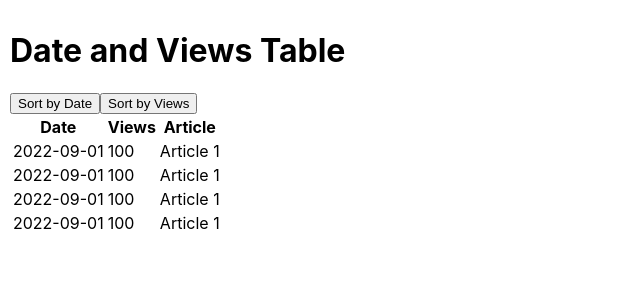
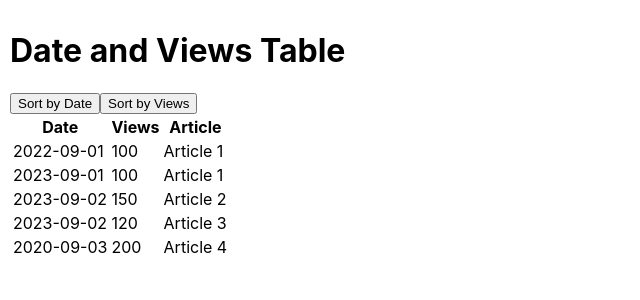
Before and after one commit to Alok3333/xDictionary, a React (Create React App) app: page / in a window 1280 px wide. Shown: the top 300 px of the page, without its empty margins (0-640 px from the left). Built offline with nearby package versions, Linux system fonts and the light colour scheme.

Commit message:
updated 1

```diff
--- a/src/App.js
+++ b/src/App.js
@@ -14,12 +14,41 @@ const tableData = [
 ];
 
 function App() {
+  // State to store the table data
+  const [data, setData] = useState(tableData);
+
+  // Function to sort by date and views
+  const sortByDate = () => {
+    const sortedData = [...data].sort((a, b) => {
+      if (new Date(b.date) !== new Date(a.date)) {
+        return new Date(b.date) - new Date(a.date);
+      }
+      // If dates are the same, compare by views
+      return b.views - a.views;
+    });
+    // console.log(sortedData, "sort data");
+    setData(sortedData);
+  };
+
+  // Function to sort by views and date
+  const sortByViews = () => {
+    const sortedData = [...data].sort((a, b) => {
+      if (b.views !== a.views) {
+        return b.views - a.views;
+      }
+      // If views are same, compare by date
+      return new Date(b.date) - new Date(a.date);
+    });
+    // console.log(sortedData, "sort data")
+    setData(sortedData);
+  };
+
   return (
     <div className="App">
       <h1>Date and Views Table</h1>
       <div>
-        <button>Sort by Date</button>
-        <button>Sort by Views</button>
+        <button onClick={sortByDate}>Sort by Date</button>
+        <button onClick={sortByViews}>Sort by Views</button>
       </div>
       <div>
         <table>
@@ -31,26 +60,13 @@ function App() {
             </tr>
           </thead>
           <tbody>
-            <tr>
-              <td>2022-09-01</td>
-              <td>100</td>
-              <td>Article 1</td>
-            </tr>
-            <tr>
-              <td>2022-09-01</td>
-              <td>100</td>
-              <td>Article 1</td>
-            </tr>
-            <tr>
-              <td>2022-09-01</td>
-              <td>100</td>
-              <td>Article 1</td>
-            </tr>
-            <tr>
-              <td>2022-09-01</td>
-              <td>100</td>
-              <td>Article 1</td>
-            </tr>
+            {data.map((row, index) => (
+              <tr key={index}>
+                <td>{row.date}</td>
+                <td>{row.views}</td>
+                <td>{row.article}</td>
+              </tr>
+            ))}
           </tbody>
         </table>
       </div>
```
